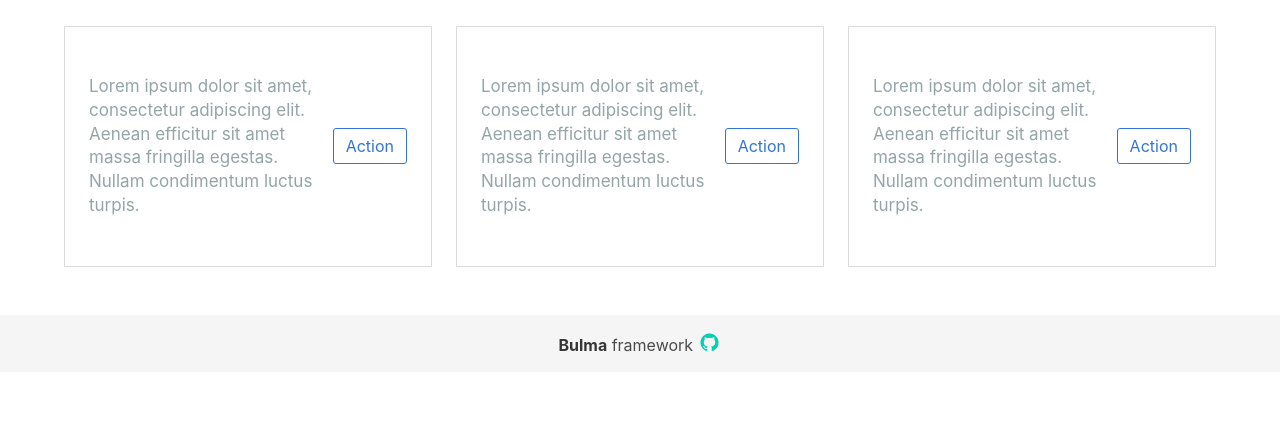
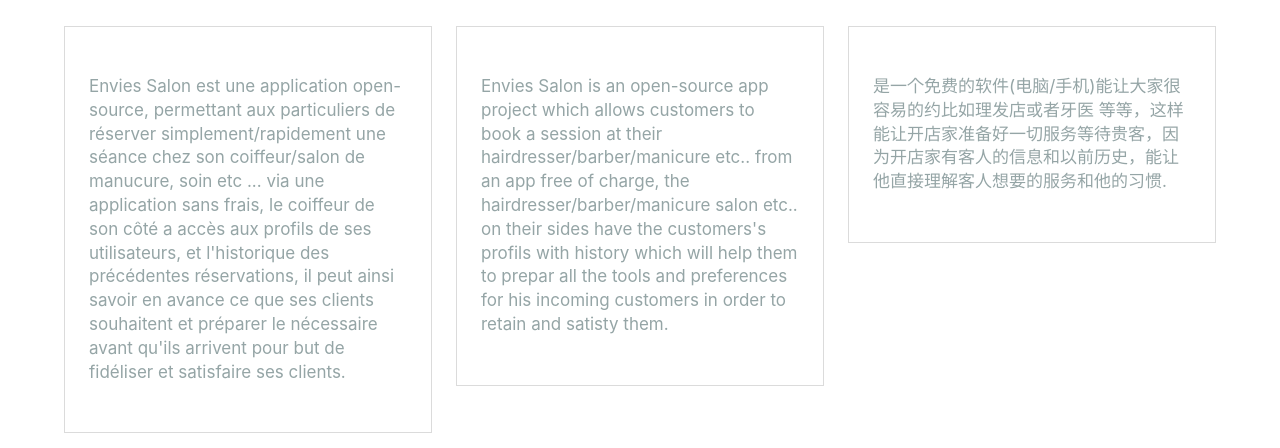
Before and after one commit to Yunight/EnviesSalon, a plain HTML site: page index.html in a window 1280 px wide. Shown: the part 666-1114 px from the top of the page. Before the commit the page ends 1038 px from the top, so only its background shows below. Drawn offline with Linux system fonts and the light colour scheme.

Commit message:
textes multilangue

```diff
--- a/css/style.css
+++ b/css/style.css
@@ -2,7 +2,7 @@ body {
   font-family: -apple-system,BlinkMacSystemFont,"Segoe UI",Roboto,Helvetica,Arial,sans-serif,"Apple Color Emoji","Segoe UI Emoji","Segoe UI Symbol";
 }
 .header-image {
-  background-image: linear-gradient(rgba(0, 0, 0, 0.49),rgba(0, 0, 0, 0.89)),url('https://cdn.theconversation.com/files/121656/wide_article/width1356x668/7y7kd68t-1462762406.jpg');
+  background-image: linear-gradient(rgba(0, 0, 0, 0.29),rgba(0, 0, 0, 0.59)),url('https://cdn.theconversation.com/files/121656/wide_article/width1356x668/7y7kd68t-1462762406.jpg');
   background-size: cover;
   background-repeat: no-repeat;
 }
--- a/index.html
+++ b/index.html
@@ -56,9 +56,8 @@
           <div class="panel">
             <div class="panel-block section">
 
-              <p>Lorem ipsum dolor sit amet, consectetur adipiscing elit. Aenean efficitur sit amet massa fringilla egestas. Nullam condimentum luctus turpis.</p>
-              <br>
-              <p class="has-text-centered"><a class="button is-info is-outlined">Action</a></p>
+              <p>Envies Salon est une application open-source, permettant aux particuliers de réserver simplement/rapidement une séance chez son coiffeur/salon de manucure, soin etc ... via une application sans frais, le coiffeur de son côté a accès aux profils de ses utilisateurs, et l'historique des précédentes réservations, il peut ainsi savoir en avance ce que ses clients souhaitent et préparer le nécessaire avant qu'ils arrivent pour but de fidéliser et satisfaire ses clients.</p>
+
             </div>
           </div>
         </div>
@@ -66,9 +65,8 @@
           <div class="panel">
             <div class="panel-block section">
 
-              <p>Lorem ipsum dolor sit amet, consectetur adipiscing elit. Aenean efficitur sit amet massa fringilla egestas. Nullam condimentum luctus turpis.</p>
-              <br>
-              <p class="has-text-centered"><a class="button is-info is-outlined">Action</a></p>
+              <p>Envies Salon is an open-source app project which allows customers to book a session at their hairdresser/barber/manicure etc.. from an app free of charge, the hairdresser/barber/manicure salon etc.. on their sides have the customers's profils with history which will help them to prepar all the tools and preferences for his incoming customers in order to retain and satisty them.</p>
+
             </div>
           </div>
 
@@ -77,9 +75,8 @@
           <div class="panel">
             <div class="panel-block section">
 
-              <p>Lorem ipsum dolor sit amet, consectetur adipiscing elit. Aenean efficitur sit amet massa fringilla egestas. Nullam condimentum luctus turpis.</p>
-              <br>
-              <p class="has-text-centered"><a class="button is-info is-outlined">Action</a></p>
+              <p>是一个免费的软件(电脑/手机)能让大家很容易的约比如理发店或者牙医 等等，这样能让开店家准备好一切服务等待贵客，因为开店家有客人的信息和以前历史，能让他直接理解客人想要的服务和他的习惯.</p>
+
             </div>
           </div>
 
```
